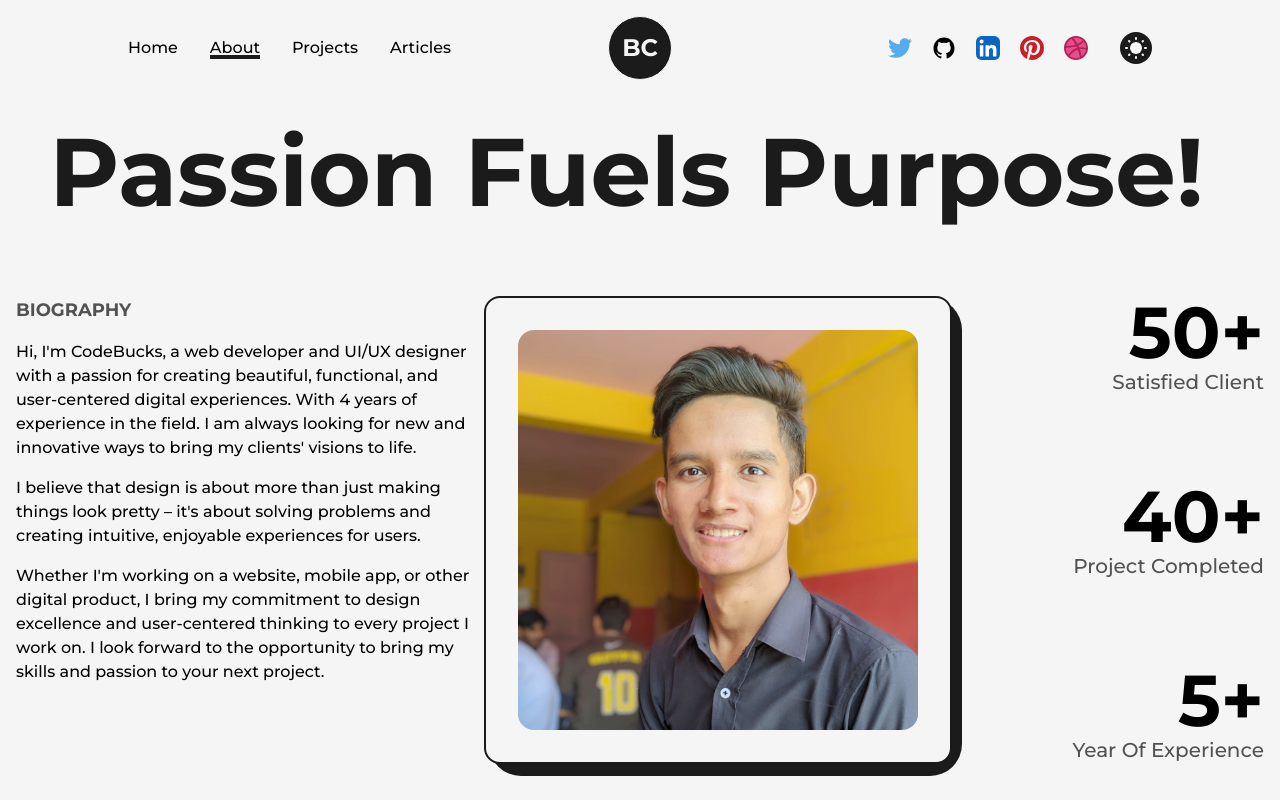
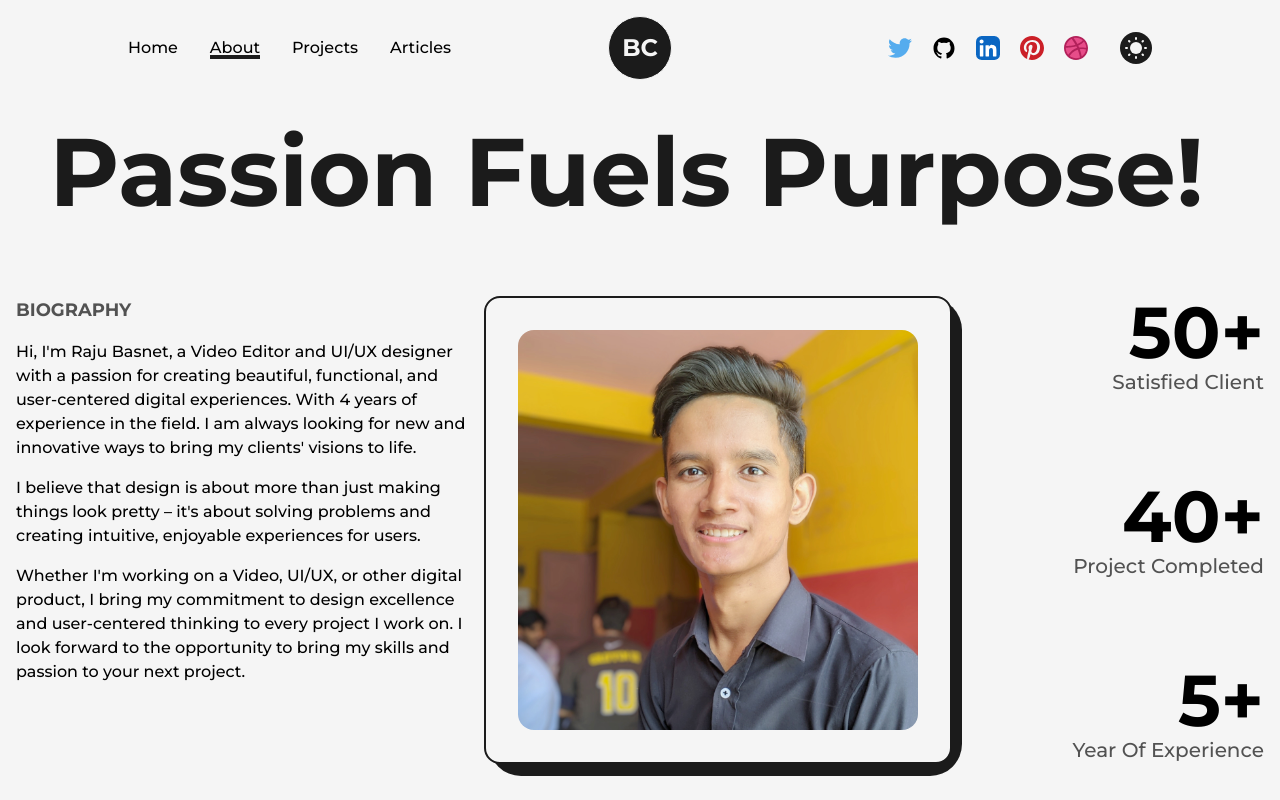
Before and after one commit to Nimeshregmi/rajuWebsite, a Next.js app: page /about in a window 1280 px wide. Shown: the top 800 px of the page. Built offline with nearby package versions, Linux system fonts and the light colour scheme.

Commit message:
content changed

```diff
--- a/src/app/(pages)/about/page.tsx
+++ b/src/app/(pages)/about/page.tsx
@@ -54,7 +54,7 @@ const page = () => {
                 Biography
               </h1>
               <p className="font-medium">
-                Hi, I&apos;m CodeBucks, a web developer and UI/UX designer with
+                Hi, I&apos;m Raju Basnet, a Video Editor and UI/UX designer with
                 a passion for creating beautiful, functional, and user-centered
                 digital experiences. With 4 years of experience in the field. I
                 am always looking for new and innovative ways to bring my
@@ -67,7 +67,7 @@ const page = () => {
                 intuitive, enjoyable experiences for users.{" "}
               </p>
               <p className="font-medium">
-                Whether I&apos;m working on a website, mobile app, or other
+                Whether I&apos;m working on a Video, UI/UX, or other
                 digital product, I bring my commitment to design excellence and
                 user-centered thinking to every project I work on. I look
                 forward to the opportunity to bring my skills and passion to
```
